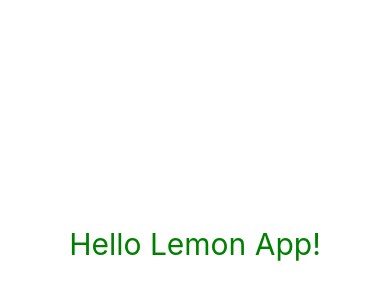
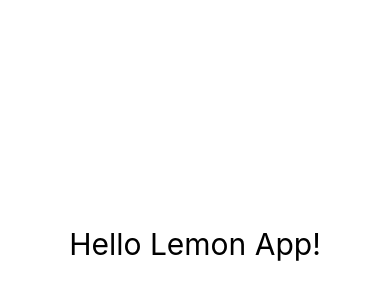
Before and after one commit to bhattibytes/lemon-app, a React Native app: screen / in a window 390 px wide. Shown: the part 178-478 px from the top of the page. Built offline with nearby package versions, Linux system fonts and the light colour scheme.

Commit message:
Attempt to merge master and main

```diff
--- a/App.js
+++ b/App.js
@@ -19,7 +19,6 @@ const styles = StyleSheet.create({
   },
 
   text:{
-    color: 'green',
     fontSize: 30,
   }
 });
```
